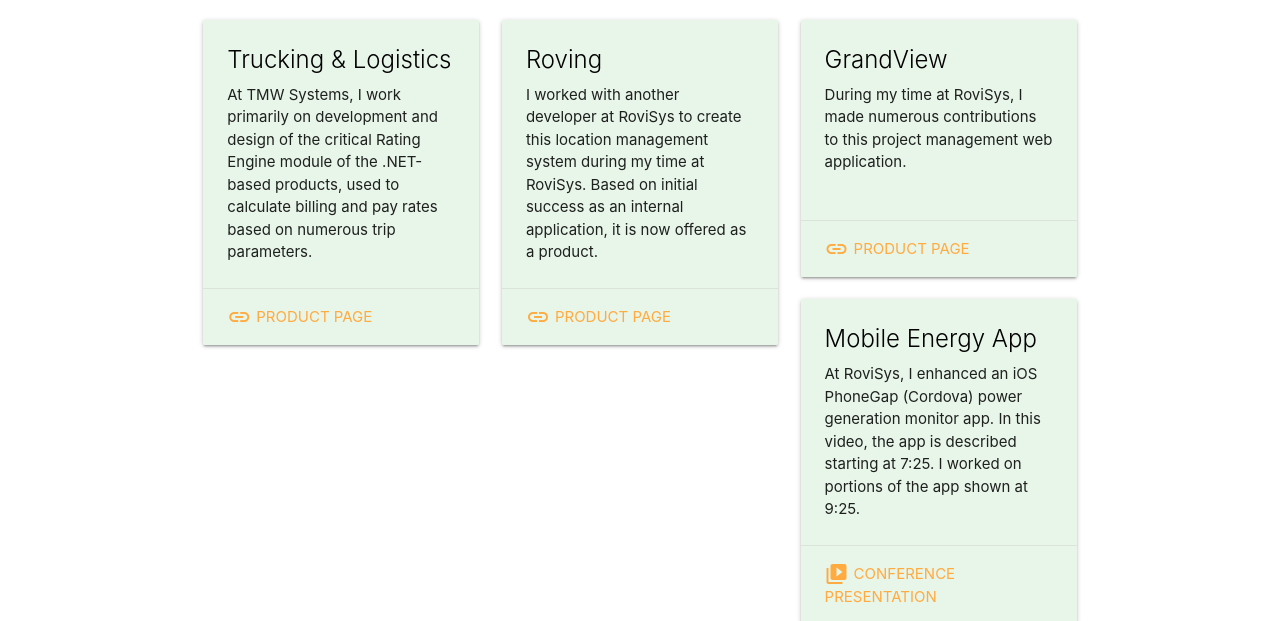
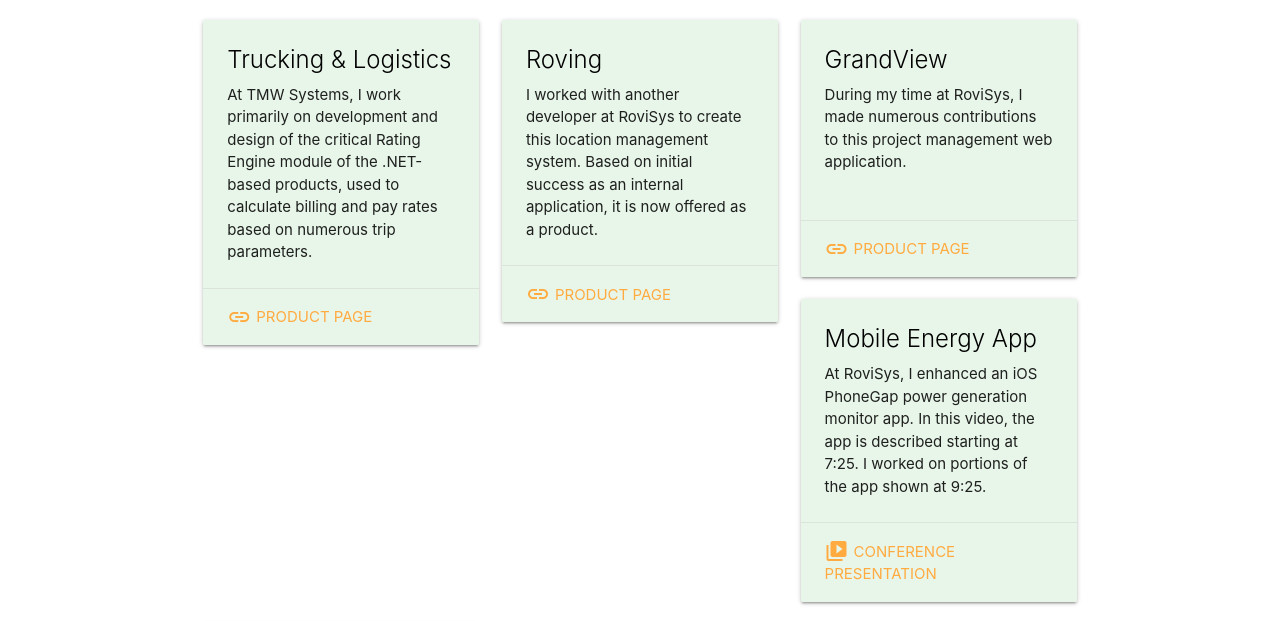
Before and after one commit to JackieChiles/jackiechiles.github.io, a plain HTML site: page index.html in a window 1280 px wide. Shown: the part 328-949 px from the top of the page. Drawn offline with nearby package versions, Linux system fonts and the light colour scheme.

Commit message:
Updated content.

```diff
--- a/index.html
+++ b/index.html
@@ -88,7 +88,7 @@
                                 <div class="card-content">
                                     <span class="card-title black-text">Roving</span>
                                     <p>
-                                        I worked with another developer at RoviSys to create this location management system during my time at RoviSys. Based on initial success as an internal application, it is now offered as a product.
+                                        I worked with another developer at RoviSys to create this location management system. Based on initial success as an internal application, it is now offered as a product.
                                     </p>
                                 </div>
                                 <div class="card-action">
@@ -114,7 +114,7 @@
                                 <div class="card-content">
                                     <span class="card-title black-text">Mobile Energy App</span>
                                     <p>
-                                        At RoviSys, I enhanced an iOS PhoneGap (Cordova) power generation monitor app. In this video, the app is described starting at 7:25. I worked on portions of the app shown at 9:25.
+                                        At RoviSys, I enhanced an iOS PhoneGap power generation monitor app. In this video, the app is described starting at 7:25. I worked on portions of the app shown at 9:25.
                                     </p>
                                 </div>
                                 <div class="card-action">
@@ -180,7 +180,7 @@
                                 <div class="card-content">
                                     <span class="card-title black-text">Project Euler</span>
                                     <p>
-                                        The badge below links to a JSFiddle page containing my solutions to some of the <a href="http://projecteuler.net">Project Euler</a> problems, written with a focus on quickly arriving at a solution and not necessarily quality, robust, or performant code.
+                                        The badge below links to a JSFiddle page containing my solutions to some of the <a href="http://projecteuler.net">Project Euler</a> problems, written with a focus on quickly arriving at a solution as opposed to quality, robustness, or performance.
                                     </p>
                                 </div>
                                 <div class="card-action">
```
